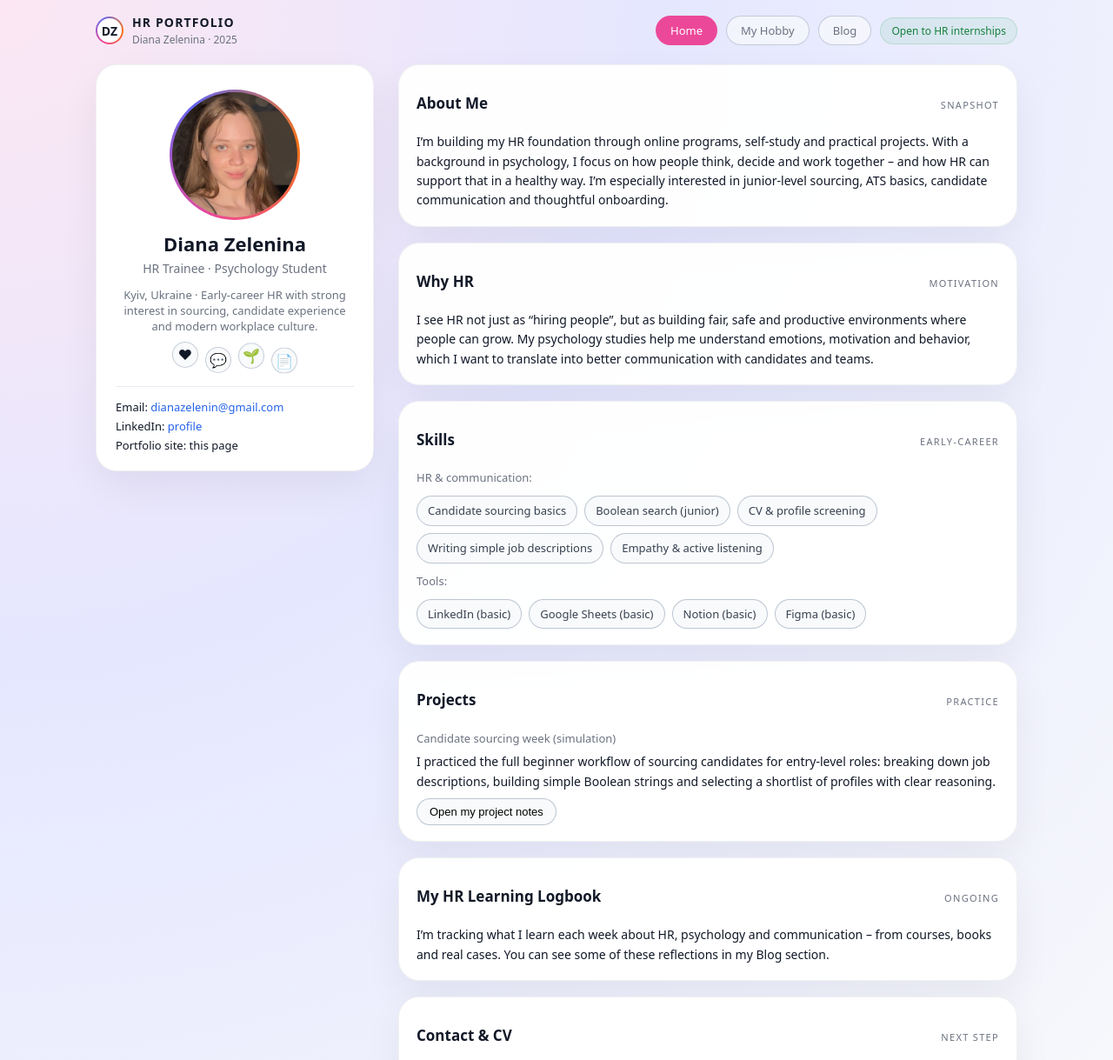
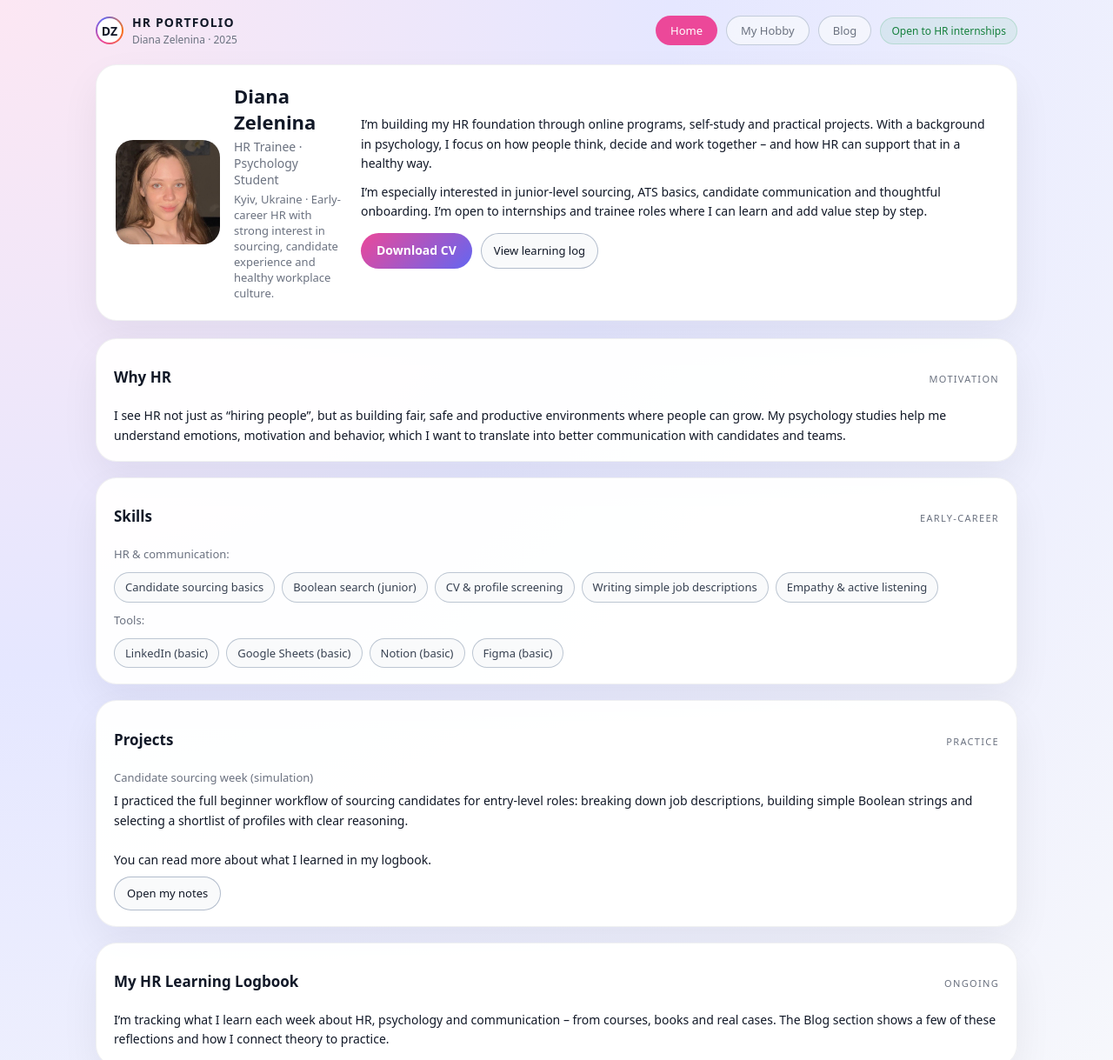
Before and after one commit to dianazelenina/diana-hr-portfolio, a plain HTML site: page index.html in a window 1280 px wide. Shown: the top 1219 px of the page at 87% size. Drawn offline with Linux system fonts and the light colour scheme.

Commit message:
Refactor index.html structure and styles

```diff
--- a/index.html
+++ b/index.html
@@ -13,11 +13,10 @@
       --stroke: rgba(15, 23, 42, 0.06);
       --shadow-soft: 0 18px 45px rgba(15, 23, 42, 0.06);
       --accent: #ec4899;
-      --accent-soft: rgba(236, 72, 153, 0.1);
+      --accent2: #6366f1;
       --text-main: #111827;
       --text-muted: #6b7280;
       --radius-xl: 24px;
-      --radius-lg: 18px;
     }
 
     * {
@@ -37,8 +36,6 @@
       text-decoration: none;
     }
 
-    /* ===== SHELL ===== */
-
     .shell {
       max-width: 1100px;
       margin: 16px auto 40px;
@@ -53,6 +50,7 @@
       justify-content: space-between;
       gap: 16px;
       margin-bottom: 20px;
+      flex-wrap: wrap;
     }
 
     .brand {
@@ -106,6 +104,7 @@
       display: flex;
       align-items: center;
       gap: 10px;
+      flex-wrap: wrap;
     }
 
     .nav-link {
@@ -142,133 +141,127 @@
       white-space: nowrap;
     }
 
-    /* ===== LAYOUT ===== */
+    /* ===== HERO ===== */
 
-    .layout {
-      display: grid;
-      grid-template-columns: minmax(260px, 320px) minmax(0, 1fr);
-      gap: 28px;
-      align-items: flex-start;
-    }
-
-    @media (max-width: 860px) {
-      .layout {
-        grid-template-columns: 1fr;
-      }
-      .top-bar {
-        flex-wrap: wrap;
-        align-items: flex-start;
-      }
-    }
-
-    /* ===== SIDEBAR CARD ===== */
-
-    .card {
+    .hero-card {
       background: var(--card);
       border-radius: var(--radius-xl);
       border: 1px solid var(--stroke);
       box-shadow: var(--shadow-soft);
+      padding: 20px 22px 22px;
+      display: grid;
+      grid-template-columns: minmax(0, 260px) minmax(0, 1fr);
+      gap: 22px;
+      align-items: center;
+      margin-bottom: 20px;
     }
 
-    .profile-card {
-      padding: 24px 22px 20px;
-      text-align: center;
+    @media (max-width: 800px) {
+      .hero-card {
+        grid-template-columns: 1fr;
+        text-align: left;
+      }
     }
 
-    .profile-photo-wrap {
-      width: 150px;
-      height: 150px;
-      margin: 4px auto 12px;
-      border-radius: 999px;
-      padding: 3px;
-      background: conic-gradient(from 200deg, #ec4899, #6366f1, #f97316, #ec4899);
+    .hero-left {
+      display: flex;
+      gap: 16px;
+      align-items: center;
     }
 
-    .profile-photo {
+    @media (max-width: 800px) {
+      .hero-left {
+        justify-content: flex-start;
+      }
+    }
+
+    .hero-photo-wrap {
+      width: 120px;
+      height: 120px;
+      border-radius: 20px;
+      overflow: hidden;
+      background: #e5e7eb;
+      flex-shrink: 0;
+    }
+
+    .hero-photo-wrap img {
       width: 100%;
       height: 100%;
-      border-radius: inherit;
       object-fit: cover;
       display: block;
     }
 
-    .profile-name {
-      font-size: 22px;
-      font-weight: 700;
-      margin-bottom: 4px;
-    }
-
-    .profile-role {
-      font-size: 14px;
-      color: var(--text-muted);
-    }
-
-    .profile-meta {
-      margin-top: 12px;
-      font-size: 13px;
-      color: var(--text-muted);
-    }
-
-    .icon-row {
-      display: flex;
-      justify-content: center;
-      gap: 8px;
-      margin-top: 12px;
-    }
-
-    .icon-pill {
-      width: 30px;
-      height: 30px;
-      border-radius: 999px;
-      border: 1px solid rgba(148, 163, 184, 0.5);
-      display: flex;
-      align-items: center;
-      justify-content: center;
-      font-size: 16px;
-      background: #f9fafb;
-    }
-
-    .icon-pill:nth-child(1) { animation: float1 3s infinite ease-in-out; }
-    .icon-pill:nth-child(2) { animation: float2 3.4s infinite ease-in-out; }
-    .icon-pill:nth-child(3) { animation: float3 3.1s infinite ease-in-out; }
-    .icon-pill:nth-child(4) { animation: float4 3.6s infinite ease-in-out; }
-
-    @keyframes float1 {
-      0%,100% { transform: translateY(0); }
-      50% { transform: translateY(-4px); }
-    }
-    @keyframes float2 {
-      0%,100% { transform: translateY(0); }
-      50% { transform: translateY(3px); }
-    }
-    @keyframes float3 {
-      0%,100% { transform: translateY(0); }
-      50% { transform: translateY(-2px); }
-    }
-    @keyframes float4 {
-      0%,100% { transform: translateY(0); }
-      50% { transform: translateY(4px); }
-    }
-
-    .sidebar-links {
-      margin-top: 18px;
-      padding-top: 14px;
-      border-top: 1px solid rgba(226, 232, 240, 0.9);
-      font-size: 13px;
-      text-align: left;
-    }
-
-    .sidebar-links a {
-      color: #2563eb;
-    }
-
-    .sidebar-links-row {
+    .hero-name-block {
       display: flex;
       flex-direction: column;
       gap: 4px;
     }
 
-    /* ===== MAIN CONTENT ===== */
+    .hero-name {
+      font-size: 22px;
+      font-weight: 700;
+    }
+
+    .hero-role {
+      font-size: 14px;
+      color: var(--text-muted);
+    }
+
+    .hero-meta {
+      font-size: 13px;
+      color: var(--text-muted);
+    }
+
+    .hero-right {
+      font-size: 14px;
+      color: var(--text-main);
+      line-height: 1.6;
+      display: flex;
+      flex-direction: column;
+      gap: 10px;
+    }
+
+    .hero-actions {
+      display: flex;
+      flex-wrap: wrap;
+      gap: 10px;
+      margin-top: 4px;
+    }
+
+    .btn-primary {
+      display: inline-flex;
+      align-items: center;
+      justify-content: center;
+      padding: 9px 18px;
+      border-radius: 999px;
+      border: none;
+      font-size: 14px;
+      font-weight: 600;
+      background: linear-gradient(135deg, var(--accent), var(--accent2));
+      color: #fff;
+      cursor: pointer;
+      transition: 0.18s ease;
+    }
+
+    .btn-primary:hover {
+      filter: brightness(1.05);
+      transform: translateY(-1px);
+      box-shadow: 0 14px 30px rgba(79, 70, 229, 0.35);
+    }
+
+    .btn-ghost {
+      display: inline-flex;
+      align-items: center;
+      padding: 8px 14px;
+      border-radius: 999px;
+      border: 1px solid rgba(148, 163, 184, 0.7);
+      background: #f9fafb;
+      font-size: 13px;
+      cursor: pointer;
+      color: var(--text-main);
+    }
+
+    /* ===== CONTENT SECTIONS ===== */
 
     .content-column {
       display: flex;
@@ -310,6 +303,12 @@
       line-height: 1.6;
     }
 
+    .section-subtitle {
+      font-size: 13px;
+      color: var(--text-muted);
+      margin-bottom: 6px;
+    }
+
     .pill-row {
       display: flex;
       flex-wrap: wrap;
@@ -325,47 +324,6 @@
       border: 1px solid rgba(148, 163, 184, 0.6);
       color: #374151;
     }
-
-    .btn-primary {
-      display: inline-flex;
-      align-items: center;
-      justify-content: center;
-      padding: 9px 18px;
-      border-radius: 999px;
-      border: none;
-      font-size: 14px;
-      font-weight: 600;
-      background: linear-gradient(135deg, #ec4899, #6366f1);
-      color: #fff;
-      cursor: pointer;
-      margin-top: 8px;
-      transition: 0.18s ease;
-    }
-
-    .btn-primary:hover {
-      filter: brightness(1.05);
-      transform: translateY(-1px);
-      box-shadow: 0 14px 30px rgba(79, 70, 229, 0.35);
-    }
-
-    .btn-secondary {
-      display: inline-flex;
-      align-items: center;
-      padding: 7px 14px;
-      font-size: 13px;
-      border-radius: 999px;
-      border: 1px solid rgba(148, 163, 184, 0.6);
-      background: #f9fafb;
-      cursor: pointer;
-      margin-top: 8px;
-    }
-
-    .section-subtitle {
-      font-size: 13px;
-      color: var(--text-muted);
-      margin-bottom: 6px;
-    }
-
   </style>
 </head>
 <body>
@@ -391,53 +349,48 @@
       </nav>
     </header>
 
-    <!-- MAIN LAYOUT -->
-    <main class="layout">
-      <!-- LEFT: PROFILE CARD -->
-      <aside class="card profile-card">
-        <div class="profile-photo-wrap">
-          <img src="фото для сайту.jpg" alt="Diana Zelenina" class="profile-photo" />
+    <!-- HERO -->
+    <section class="hero-card">
+      <div class="hero-left">
+        <div class="hero-photo-wrap">
+          <!-- важливо: назва файлу повинна збігатися з тим, що в репозиторії -->
+          <img src="фото для сайту.jpg" alt="Diana Zelenina" />
         </div>
-        <div class="profile-name">Diana Zelenina</div>
-        <div class="profile-role">HR Trainee · Psychology Student</div>
-
-        <div class="profile-meta">
-          Kyiv, Ukraine · Early-career HR with strong interest in sourcing,
-          candidate experience and modern workplace culture.
+        <div class="hero-name-block">
+          <div class="hero-name">Diana Zelenina</div>
+          <div class="hero-role">HR Trainee · Psychology Student</div>
+          <div class="hero-meta">
+            Kyiv, Ukraine · Early-career HR with strong interest in sourcing, candidate experience and
+            healthy workplace culture.
+          </div>
+        </div>
       </div>
 
-        <div class="icon-row">
-          <div class="icon-pill">❤</div>
-          <div class="icon-pill">💬</div>
-          <div class="icon-pill">🌱</div>
-          <div class="icon-pill">📄</div>
+      <div class="hero-right">
+        <div>
+          I’m building my HR foundation through online programs, self-study and practical projects.
+          With a background in psychology, I focus on how people think, decide and work together – and
+          how HR can support that in a healthy way.
+        </div>
+        <div>
+          I’m especially interested in junior-level sourcing, ATS basics, candidate communication and
+          thoughtful onboarding. I’m open to internships and trainee roles where I can learn and add
+          value step by step.
         </div>
 
-        <div class="sidebar-links">
-          <div class="sidebar-links-row">
-            <span>Email: <a href="mailto:dianazelenin@gmail.com">dianazelenin@gmail.com</a></span>
-            <span>LinkedIn: <a href="https://www.linkedin.com" target="_blank">profile</a></span>
-            <span>Portfolio site: this page</span>
+        <div class="hero-actions">
+          <a href="Resume.pdf" target="_blank" rel="noopener" class="btn-primary">
+            Download CV
+          </a>
+          <a href="blog.html" class="btn-ghost">
+            View learning log
+          </a>
         </div>
       </div>
-      </aside>
+    </section>
 
-      <!-- RIGHT: CONTENT -->
-      <section class="content-column">
-
-        <article class="section-card">
-          <div class="section-header">
-            <h2 class="section-title">About Me</h2>
-            <span class="section-tag">Snapshot</span>
-          </div>
-          <div class="section-body">
-            I’m building my HR foundation through online programs, self-study and
-            practical projects. With a background in psychology, I focus on how
-            people think, decide and work together – and how HR can support that
-            in a healthy way. I’m especially interested in junior-level sourcing,
-            ATS basics, candidate communication and thoughtful onboarding.
-          </div>
-        </article>
+    <!-- MAIN CONTENT (одна колонка) -->
+    <main class="content-column">
 
       <article class="section-card">
         <div class="section-header">
@@ -445,10 +398,9 @@
           <span class="section-tag">Motivation</span>
         </div>
         <div class="section-body">
-            I see HR not just as “hiring people”, but as building fair, safe and
-            productive environments where people can grow. My psychology studies
-            help me understand emotions, motivation and behavior, which I want
-            to translate into better communication with candidates and teams.
+          I see HR not just as “hiring people”, but as building fair, safe and productive environments
+          where people can grow. My psychology studies help me understand emotions, motivation and
+          behavior, which I want to translate into better communication with candidates and teams.
         </div>
       </article>
 
@@ -467,7 +419,7 @@
             <span class="skill-pill">Empathy & active listening</span>
           </div>
 
-            <div class="section-subtitle" style="margin-top: 10px;">Tools:</div>
+          <div class="section-subtitle" style="margin-top:10px;">Tools:</div>
           <div class="pill-row">
             <span class="skill-pill">LinkedIn (basic)</span>
             <span class="skill-pill">Google Sheets (basic)</span>
@@ -487,10 +439,10 @@
           I practiced the full beginner workflow of sourcing candidates for entry-level roles:
           breaking down job descriptions, building simple Boolean strings and selecting a shortlist
           of profiles with clear reasoning.
+          <br /><br />
+          You can read more about what I learned in my logbook.
           <br />
-            <button class="btn-secondary" onclick="window.location.href='blog.html'">
-              Open my project notes
-            </button>
+          <a href="blog.html" class="btn-ghost" style="margin-top:8px;">Open my notes</a>
         </div>
       </article>
 
@@ -500,27 +452,25 @@
           <span class="section-tag">Ongoing</span>
         </div>
         <div class="section-body">
-            I’m tracking what I learn each week about HR, psychology and communication – from
-            courses, books and real cases. You can see some of these reflections in my Blog section.
+          I’m tracking what I learn each week about HR, psychology and communication – from courses,
+          books and real cases. The Blog section shows a few of these reflections and how I connect
+          theory to practice.
         </div>
       </article>
 
       <article class="section-card">
         <div class="section-header">
-            <h2 class="section-title">Contact & CV</h2>
+          <h2 class="section-title">Contact</h2>
           <span class="section-tag">Next step</span>
         </div>
         <div class="section-body">
           If my profile looks relevant, I’d be happy to complete a test task, join a short call or
           start with an internship / trainee position.
           <br /><br />
-            <a href="Resume.pdf" target="_blank" rel="noopener" class="btn-primary">
-              Download CV (PDF)
-            </a>
+          Email: <a href="mailto:dianazelenin@gmail.com">dianazelenin@gmail.com</a>
         </div>
       </article>
 
-      </section>
     </main>
   </div>
 </body>
```
Lines whose indentation alone changed are shown as unchanged.
